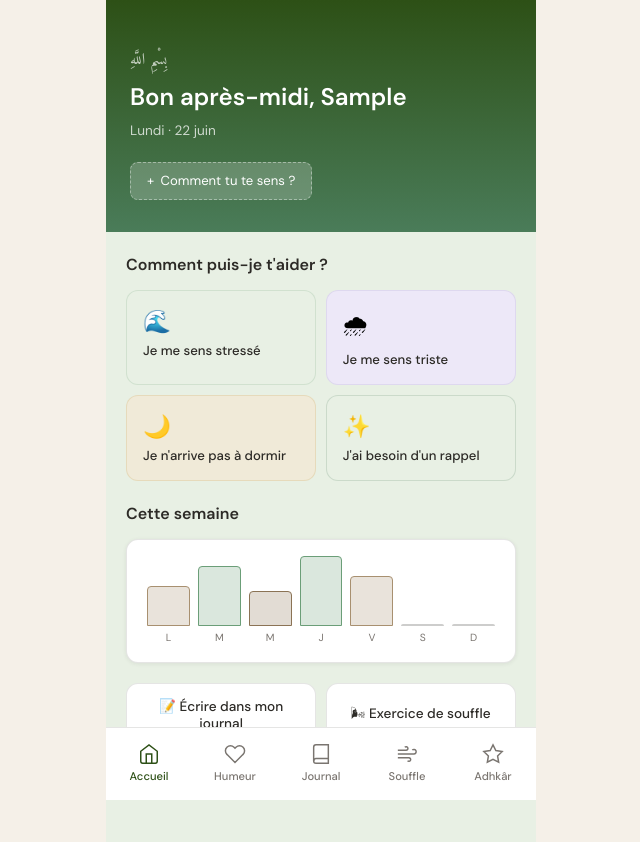
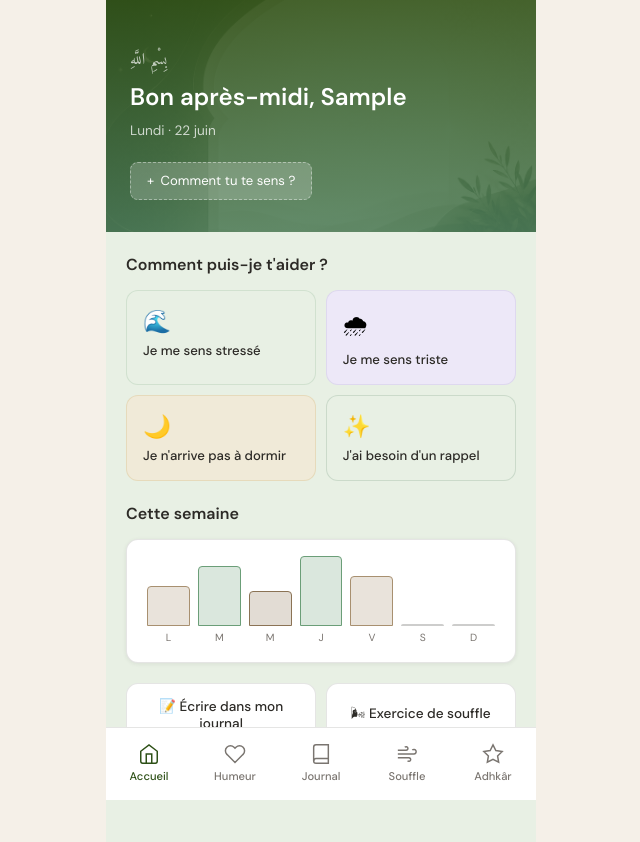
Before and after one commit to abderelmalki-jpg/NOOR, a React (Vite) app: page / in a window 1280 px wide. Shown: the whole page, without its empty margins (319-959 px from the left). Built offline with nearby package versions, Linux system fonts and the light colour scheme; no server answers; the database is empty; sample sign-in values are in the browser's storage.

Commit message:
Add a subtle moon-arch background image to the home hero
Layers art-arch-frame.png (crescent moons, soft pastel green tones) under the existing green gradient at reduced visibility, so it reads as a gentle texture behind the greeting text rather than a flat gradient.

```diff
--- a/src/pages/HomePage.jsx
+++ b/src/pages/HomePage.jsx
@@ -74,7 +74,13 @@ export default function HomePage() {
   return (
     <div className="page fade-in">
       {/* Header */}
-      <div style={{ background: 'linear-gradient(180deg, var(--green-deep) 0%, var(--green-mid) 100%)', padding: '3rem 1.5rem 2rem', color: 'white' }}>
+      <div style={{
+        background: "linear-gradient(180deg, rgba(45,80,22,0.88) 0%, rgba(74,124,89,0.85) 100%), url('/art-arch-frame.png')",
+        backgroundSize: 'cover',
+        backgroundPosition: 'center 30%',
+        padding: '3rem 1.5rem 2rem',
+        color: 'white'
+      }}>
         <p style={{ fontSize: '1rem', opacity: 0.7, marginBottom: '0.25rem', fontFamily: 'var(--font-arabic)' }}>
           {SALAMS[new Date().getDay() % SALAMS.length]}
         </p>
```
